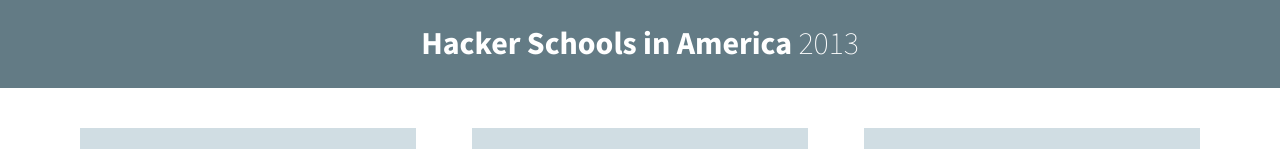
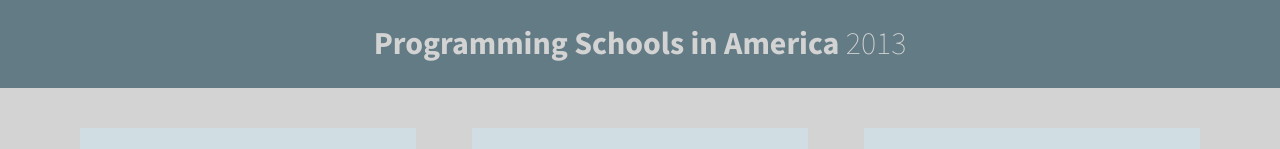
Before and after one commit to Hendrixer/chart_board, a plain HTML site: page index.html in a window 1280 px wide. Shown: the top 149 px of the page. Drawn offline with nearby package versions, Linux system fonts and the light colour scheme.

```diff
--- a/css/main.css
+++ b/css/main.css
@@ -21,13 +21,11 @@ textarea {
 body {
     font-size: 1em;
     line-height: 1.4;
+    background-color: lightgrey;
 }
 
 /*
- * Remove text-shadow in selection highlight: h5bp.com/i
- * These selection rule sets have to be separate.
- * Customize the background color to match your design.
- */
+
 
 ::-moz-selection {
     background: #b3d4fc;
@@ -52,10 +50,7 @@ hr {
     padding: 0;
 }
 
-/*
- * Remove the gap between images, videos, audio and canvas and the bottom of
- * their containers: h5bp.com/i/440
- */
+
 
 audio,
 canvas,
@@ -103,6 +98,10 @@ html, body {
 body {
     font-family: 'Source Sans Pro', sans-serif;
     color: #666;
+}
+
+h1 {
+    color: lightgrey;
 }
 /* button */
 .button {
--- a/index.html
+++ b/index.html
@@ -9,7 +9,7 @@
   <title></title>
   <meta name="description" content="">
   <meta name="viewport" content="width=device-width, initial-scale=1">
-  <meta http-equiv="refresh" content="" />
+  <meta http-equiv="refresh" content="5" />
   <link rel="stylesheet" href="css/normalize.css">
   <link rel="stylesheet" href="css/main.css">
   <link href='http://fonts.googleapis.com/css?family=Source+Sans+Pro:200,400,700' rel='stylesheet' type='text/css'>
@@ -23,7 +23,7 @@
   <div class="wrapper">
     <header>
       <div class="container clearfix">
-        <h1>Hacker Schools in America<span> 2013 </span></h1>
+        <h1>Programming Schools in America<span> 2013 </span></h1>
       </div>
     </header>
     <div class="container clearfix">
```
